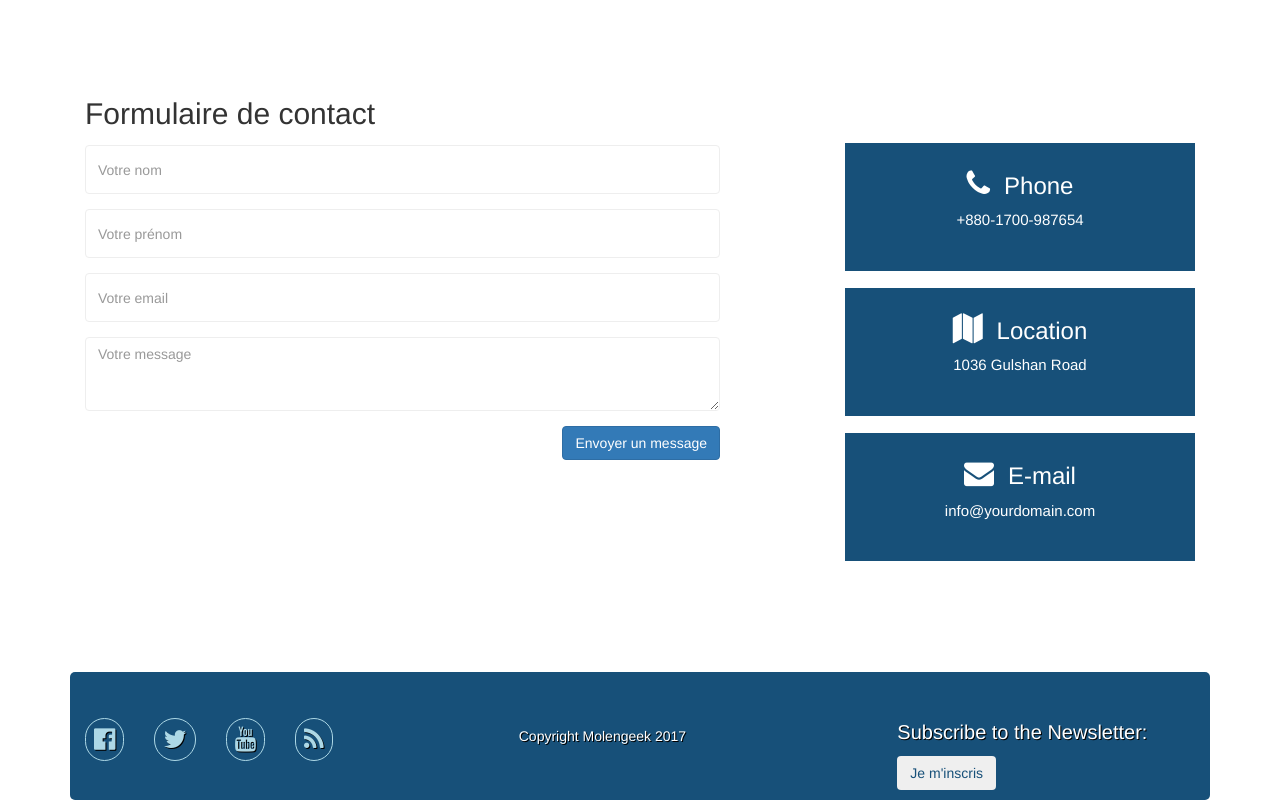
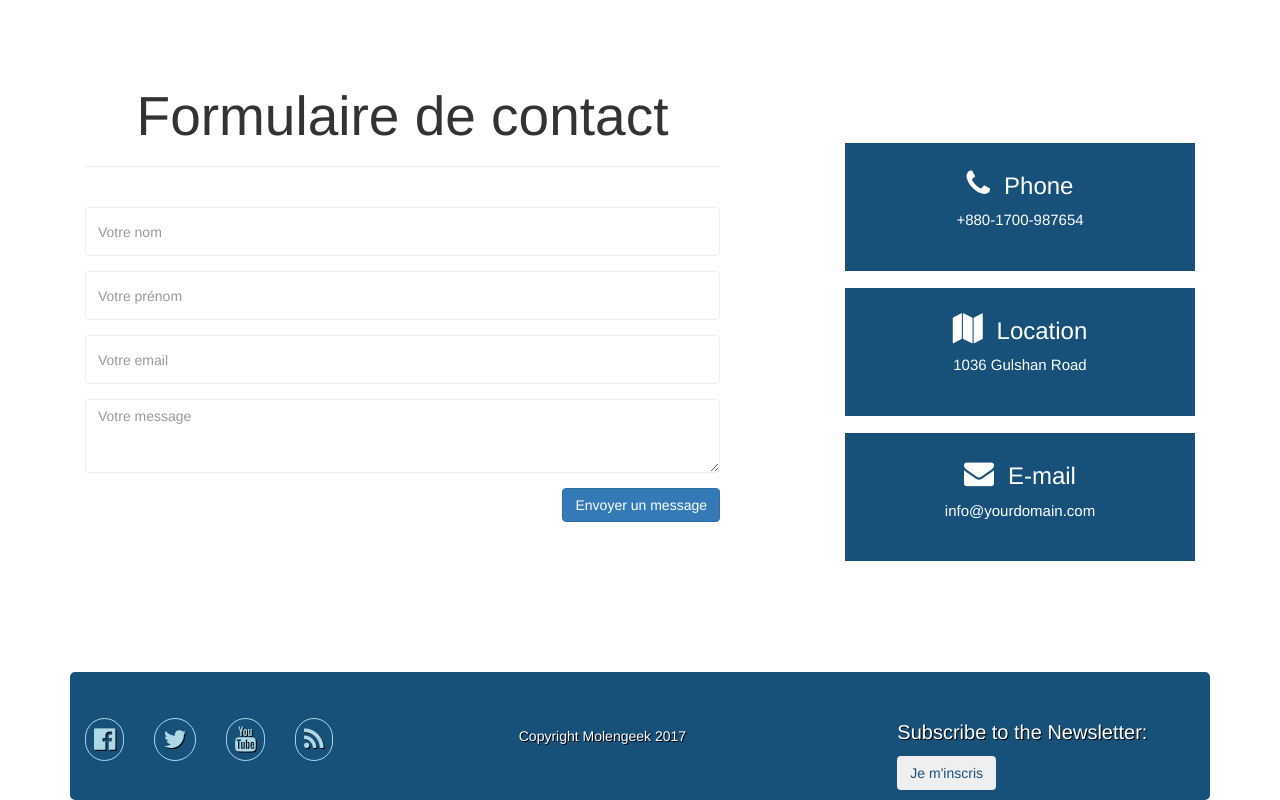
Before and after one commit to dyablinus/schepmans_clean, a CodeIgniter app: page /schepmans/contact in a window 1280 px wide. Shown: the part 189-989 px from the top of the page. Run offline with CodeIgniter, Linux system fonts and the light colour scheme; some libraries are stand-ins or nearby versions.

Commit message:
Finition page contact

```diff
--- a/application/views/schepmans/contact.php
+++ b/application/views/schepmans/contact.php
@@ -7,7 +7,7 @@
     <div class="row">
         <div class="container" id="contain_contact">
             <div class="col-xs-7 col-sm-7 col-lg-7 box_form_contact">
-                <h2>Formulaire de contact</h2>
+                <h2 class="contact_titre">Formulaire de contact</h2>
                 <form action="<?php echo base_url('user/contact_post'); ?>" method="POST" class="contact-form" role="form" id="contact-form">
                     <div class="form-group">
                         <input id="author" type="text" name="nom" value="<?php echo $nom ?>" id="name" placeholder="Votre nom" class="form-control">
--- a/assets/css/contact.css
+++ b/assets/css/contact.css
@@ -2,11 +2,11 @@
     margin-bottom: 8%;
 }
 .box_form_contact {
-    margin-top: 5%;
+    margin-top: 4%;
 }
 
 .contact-form{
-    margin-top:15px;
+    margin-top:40px;
 }
 
 .contact-form .textarea{
@@ -65,7 +65,7 @@ text-align: center;
     font-size: 15px;
 }
 .first-box {
-   margin-top: 9%;
+    margin-top: 9%;
     margin-left: 95px;
 }
 #contact_box>.contact_icon{
@@ -73,3 +73,9 @@ text-align: center;
     font-size: 30px;
     margin-right: 10px;
 }
+.contact_titre{
+    padding-bottom: 20px;
+    text-align: center;
+    font-size: 55px;
+    border-bottom: 1px solid #eee;
+}
```
